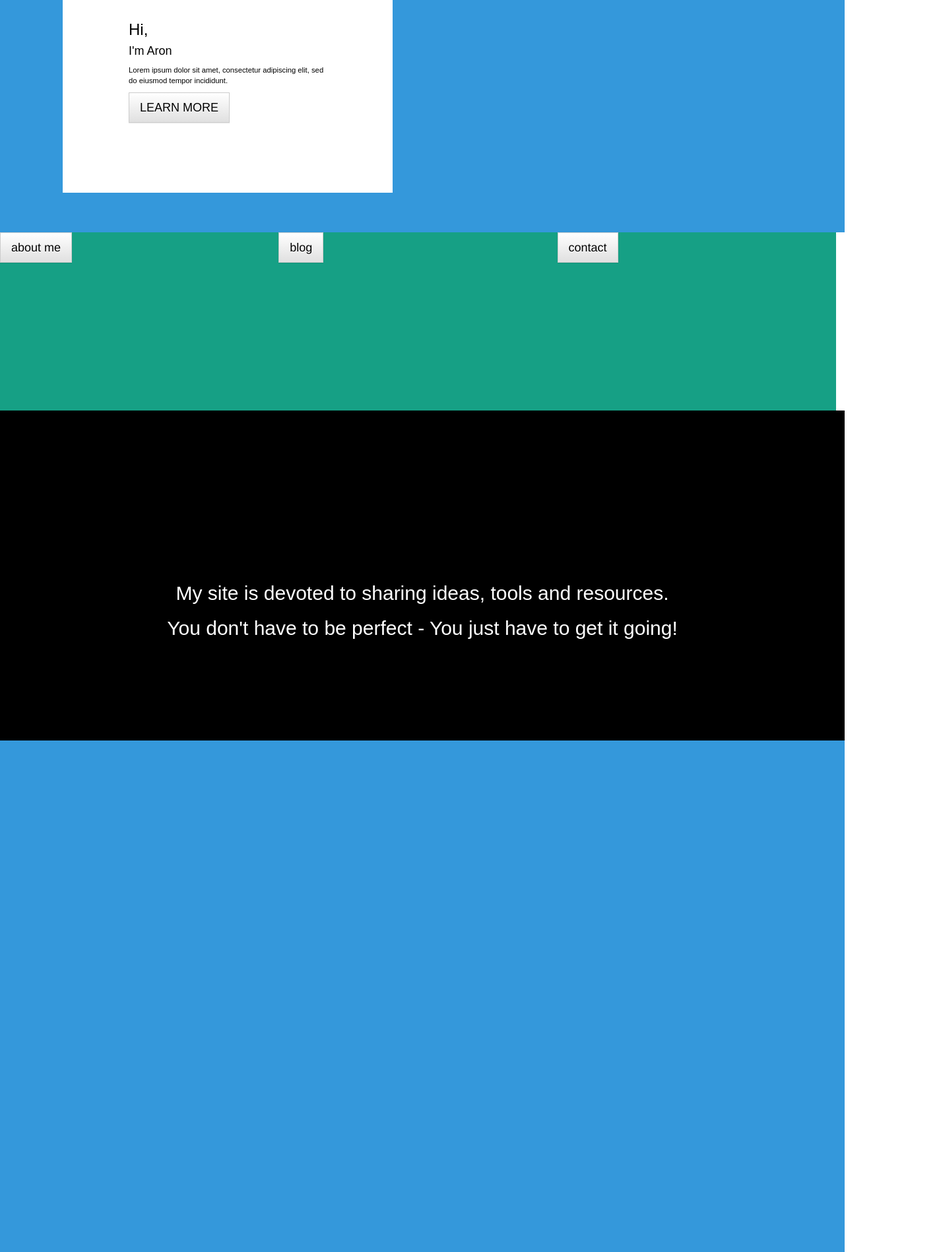
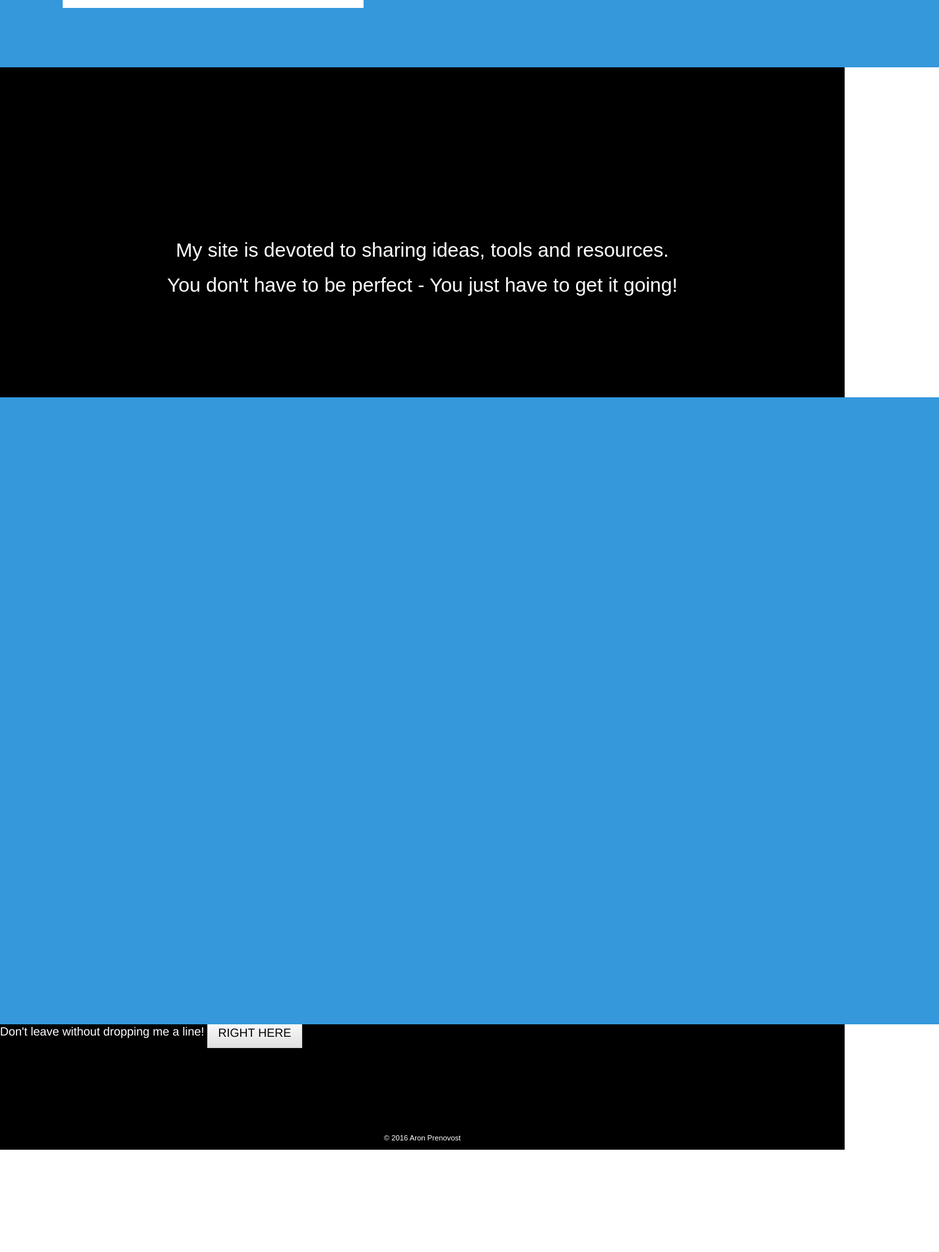
Before and after one commit to AroniasPrenovost/Portfolio, a website: page index.html in a window 1280 px wide. Shown: the part 900-2797 px from the top of the page at 66% size, 1423 px wide, since content can reach past the window. After the commit the page ends 2652 px from the top, so only its background shows below. Drawn offline with nearby package versions, Linux system fonts and the light colour scheme.

Commit message:
added button and copyright text to footer, cleaned up code (sorry for the past messes)

```diff
--- a/index.html
+++ b/index.html
@@ -91,29 +91,6 @@
 
 
 
-            <!-- three lightboxes underneath masthead -->
-            <div class="fade">
-            <div class="light-panel">
-             <button class="btn btn-default btn-lg"><i class="fa fa-paw"></i>about me </button>
-           <!--  <image src="space.jpg">  THIS TOTALLLY WORKS BUT THE IMAGE NEEDS TO BE RESIZED -->
-            </div>
-            </div><!-- fade -->
-
-                <div class="fade">
-            <div class="light-panel">
-             <button class="btn btn-default btn-lg"><i class="fa fa-paw"></i>blog</button>
-            </div>
-            </div><!-- fade -->
-
-            <div class="fade">
-            <div class="light-panel">
-
-    <button class="btn btn-default btn-lg"><i class="fa fa-paw"></i>contact </button>
-            </div>
-            </div><!-- fade -->
-
-
-
 
 
 
@@ -149,8 +126,14 @@
 
 
 
-           <a href="#" id="button2" class="buttonText">Drop me a line.</a>
-           <hr>
+             <a href="#" id="button2" class="buttonText">Don't leave without dropping me a line!</a>
+
+              <button class="btn btn-default btn-lg"><i class="fa fa-paw"></i>RIGHT HERE</button>
+
+
+          <!--     <hr>  maybe i don't want this -->
+
+
             <p>&copy; 2016 Aron Prenovost</p>
      </div><!-- footer-panel -->
 
--- a/scss/_homepage.scss
+++ b/scss/_homepage.scss
@@ -25,8 +25,8 @@
   .background-panel  {
       color:black;
       background-color:#3498db;
-    height:1200px;
-    width:100%;
+      height:950px; /* 1,000 8*/
+      width:1423px; /* 100% */
       text-align:left;
       border-radius:0%;
       margin-top:0px;
@@ -36,13 +36,14 @@
 
   .one  {
       background-color:white;
-    height:700px;
-    width:500px;
+      height:66vw;
+      width:456px;
       border-radius:0%;
       margin-top:0px;
       z-index:5;
       position: absolute;
-    bottom: 60px;
+      margin-top: 80px;
+      bottom: 90px;
       right: 60px;
       left: 95px;
   }
@@ -129,11 +130,26 @@ a {
   }
 
     .footer-panel {
-    background-color: green;
+      position: relative;
+      background-color: black;
+      color: white;
+      padding-bottom: 30px;
       height: 200px;
       width: 100%;
       bottom: 10px;
     }
 
+    .footer-panel > p {
+      position: absolute;
+      bottom: 0;
+      left: 0;
+      right: 0;
+      font-size: 1.125rem;
+      font-style: normal;
+      font-family: sans-serif;
+      text-align: center;
+      vertical-align: bottom;
+    }
+
 
   /* keep everything as a percentage if i can */
```
Also changed, not shown: css/app.css, 1 other file. Lines whose indentation alone changed are shown as unchanged.
